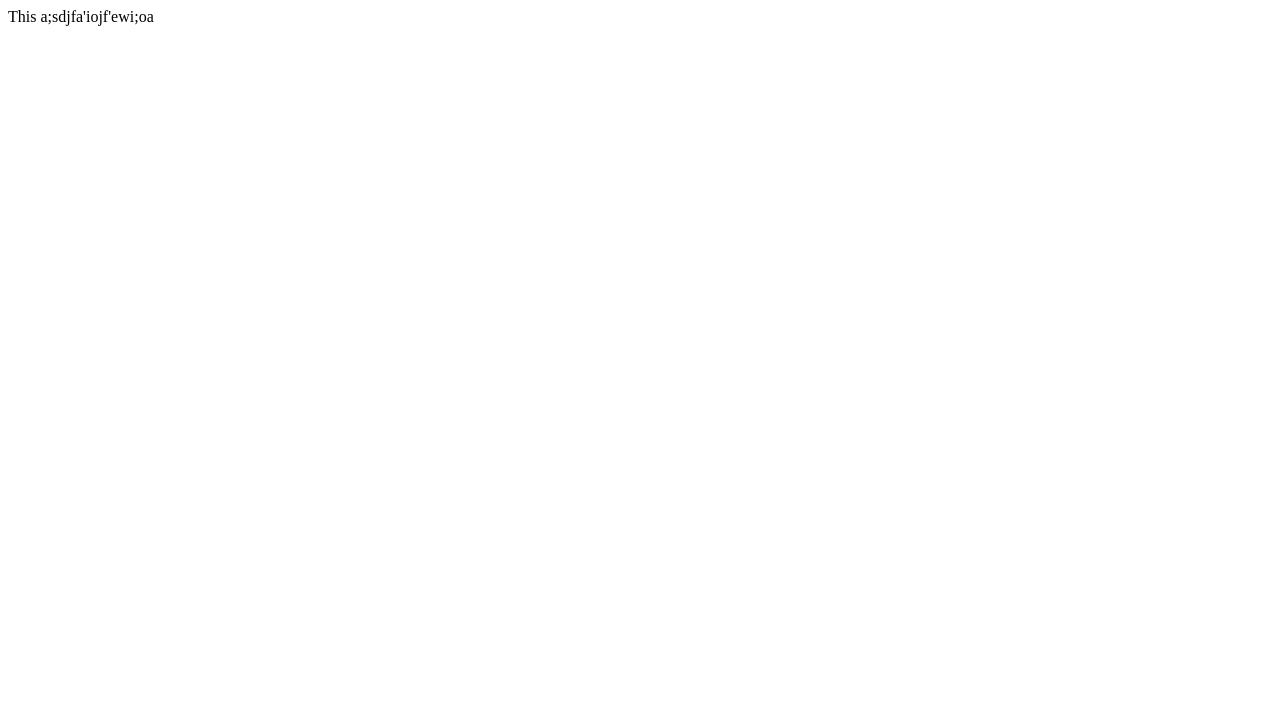
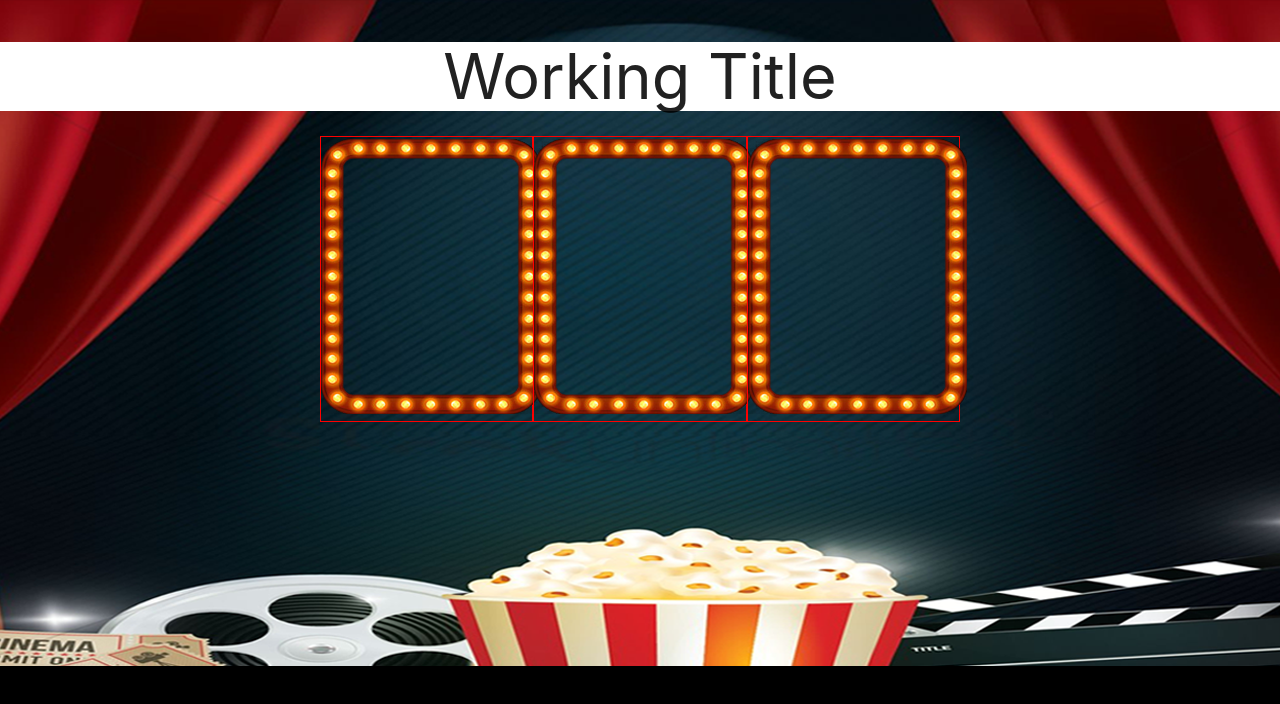
Before and after one commit to Rbriekhof/Project_1, a plain HTML site: page index1.html in a window 1280 px wide. Drawn offline with nearby package versions, Linux system fonts and the light colour scheme.

Commit message:
Add files via upload
HTML Edits (added materialize & placeholder pics)
  To do:  Text Areas, Buttons, Titles, App Rules, & Animations.

```diff
--- a/index1.html
+++ b/index1.html
@@ -1,14 +1,50 @@
 <!DOCTYPE html>
-<html lang="en">
+<html>
 <head>
     <meta charset="UTF-8">
     <meta name="viewport" content="width=device-width, initial-scale=1.0">
     <meta http-equiv="X-UA-Compatible" content="ie=edge">
-    <title>Document</title>
+    <link type="text/css" rel="stylesheet" href="./styles.css"/>
+    <link href="https://fonts.googleapis.com/icon?family=Material+Icons" rel="stylesheet">
+    <link rel="stylesheet" href="https://cdnjs.cloudflare.com/ajax/libs/materialize/1.0.0/css/materialize.min.css">
+    <meta name="viewport" content="width=device-width, initial-scale=1.0"/>
+    <title>Movie Bonanza </title>
 </head>
 <body>
+    <div id="header"><h1>Working Title</h1></div>
+    <div class="row" id="container">
+    <div class="col s3"></div>
+    <div class="col s2" id="facePlate1">
+        <img src="./imageFrame.png">
+    </div>
+    <div class="col s2" id="posterPlate">
+        <img src="./imageFrame.png">
+    </div>
+    <div class="col s2" id="facePlate2">
+        <img src="./imageFrame.png">
+    </div>
 
-    This a;sdjfa'iojf'ewi;oa
+    </div>
 
+
+
+      <script src="https://ajax.googleapis.com/ajax/libs/jquery/3.4.1/jquery.min.js"></script>
+      <!--JavaScript at end of body for optimized loading-->
+      <script src="https://cdnjs.cloudflare.com/ajax/libs/materialize/1.0.0/js/materialize.min.js"></script>
 </body>
 </html>
+
+
+
+
+
+
+
+
+<!-- <div id="container">
+    <div class="valign-wrapper" id="facePlate1">
+        <img src="./imageFrame.png">
+    </div>
+    <div id="posterPlate1"><img src="./imageFrame.png"></div>
+    <div id="facePlate2"><img src="./imageFrame.png"></div>
+</div> -->
--- /dev/null
+++ b/styles.css
@@ -0,0 +1,31 @@
+*{
+    box-sizing: border-box;
+}
+body{
+    background-image: url("./desktopbackground.png");
+    background-repeat: no-repeat;
+    /* max-width??? */
+    width: 100%;
+    /* overflow: hidden; */
+    background-color:black;
+}
+
+#facePlate1, #facePlate2, #posterPlate{
+    /* visibility:hidden; */
+    margin:0px;
+    border: red solid 1px;
+    padding: 0px;
+    }
+
+h1{
+    text-align:center;
+}
+
+#header{
+    background-color:white;
+    width:100%;
+}
+
+#container{
+    display:block;
+}
```
Also changed, not shown: cellbackground.png (added), desktopbackground.png (added), imageFrame.png (added).
